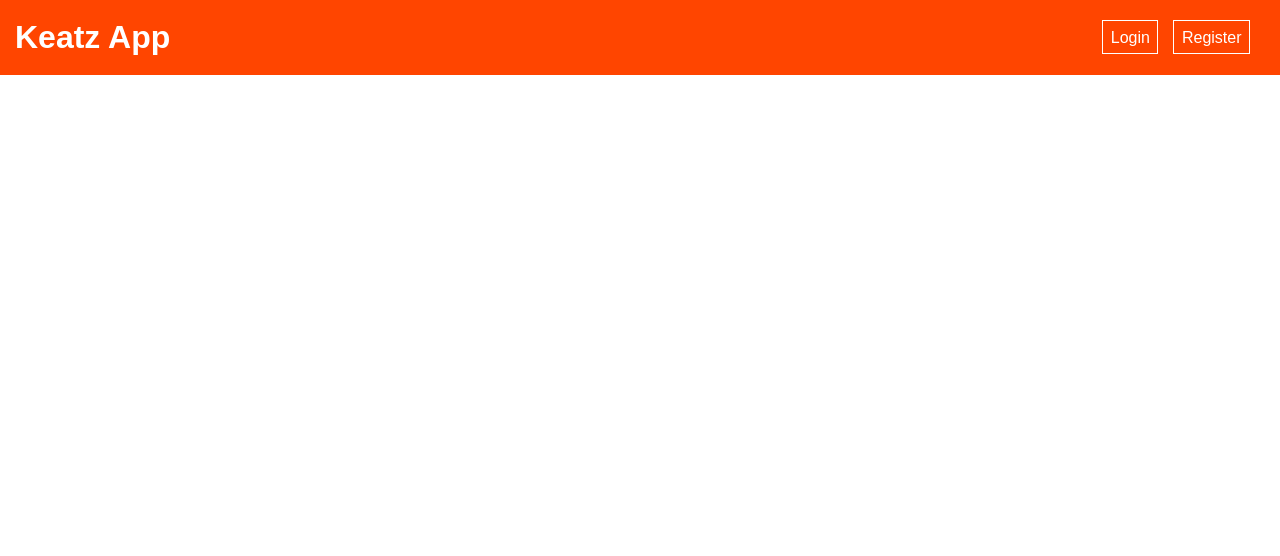
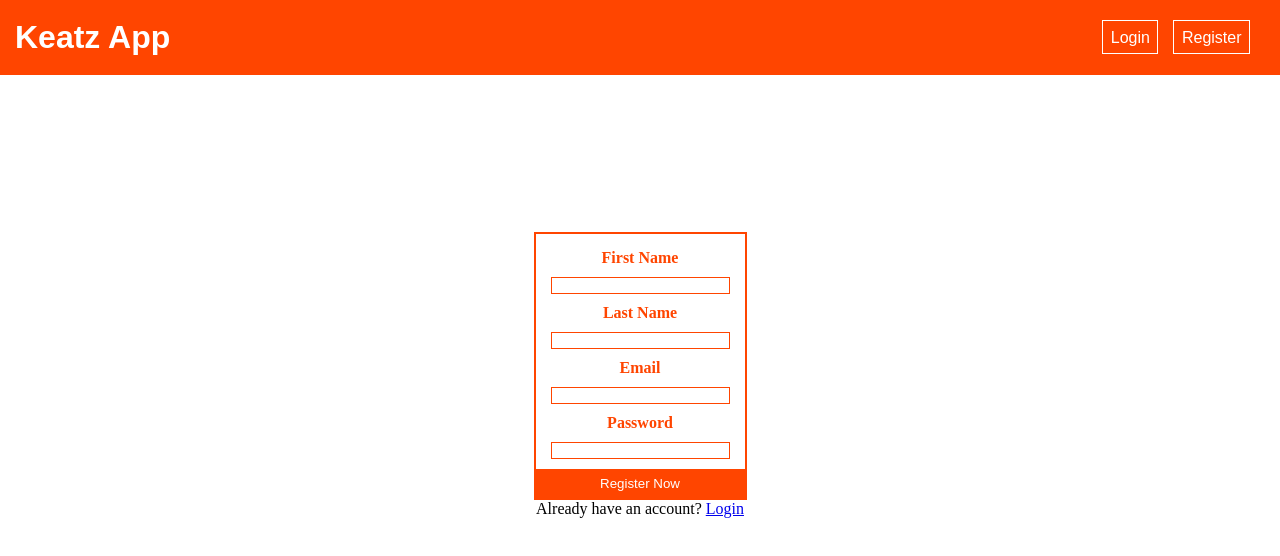
Before and after one commit to blackjf85/keatz-web-app, a React (Create React App) app: page / in a window 1280 px wide. Shown: the top 556 px of the page. Built offline with nearby package versions, Linux system fonts and the light colour scheme.

Commit message:
Implemented a homepage component and reworked routing

```diff
--- a/src/App.js
+++ b/src/App.js
@@ -2,6 +2,7 @@ import React, { useState } from "react";
 import { BrowserRouter as Router, Switch, Route } from "react-router-dom";
 
 import Header from "./components/Header";
+import Home from "./components/Home";
 import Login from "./components/Login";
 import Register from "./components/Register";
 
@@ -12,6 +13,7 @@ function App() {
       <div className="App">
         <Header isLoggedIn={isLoggedIn} />
         <Switch>
+          <Home path="/" exact isLoggedIn={isLoggedIn} />
           <Register path="/register" />
           <Login path="/login" />
         </Switch>
--- /dev/null
+++ b/src/components/Home.jsx
@@ -0,0 +1,8 @@
+import React from "react";
+import Register from "./Register";
+
+const Home = (props) => {
+  return <div>{props.isLoggedIn === false ? <Register /> : <p>Hello!</p>}</div>;
+};
+
+export default Home;
--- a/src/components/Login.jsx
+++ b/src/components/Login.jsx
@@ -1,4 +1,5 @@
 import React, { useState, useEffect } from "react";
+import { Link } from "react-router-dom";
 import axios from "axios";
 import styled from "styled-components";
 
@@ -42,6 +43,11 @@ const Login = () => {
           Register Now
         </StyledButton>
       </FormDiv>
+      <div>
+        <p>
+          Need an account? <Link to="/register">Sign up now</Link>
+        </p>
+      </div>
     </StyledForm>
   );
 };
--- a/src/components/Register.jsx
+++ b/src/components/Register.jsx
@@ -1,4 +1,5 @@
 import React, { useState, useEffect } from "react";
+import { Link } from "react-router-dom";
 import axios from "axios";
 import styled from "styled-components";
 
@@ -64,6 +65,11 @@ const Register = () => {
           Register Now
         </StyledButton>
       </FormDiv>
+      <div>
+        <p>
+          Already have an account? <Link to="/login">Login</Link>
+        </p>
+      </div>
     </StyledForm>
   );
 };
```
Also changed, not shown: 1 other file (tests, documents, lock files or other folders).
